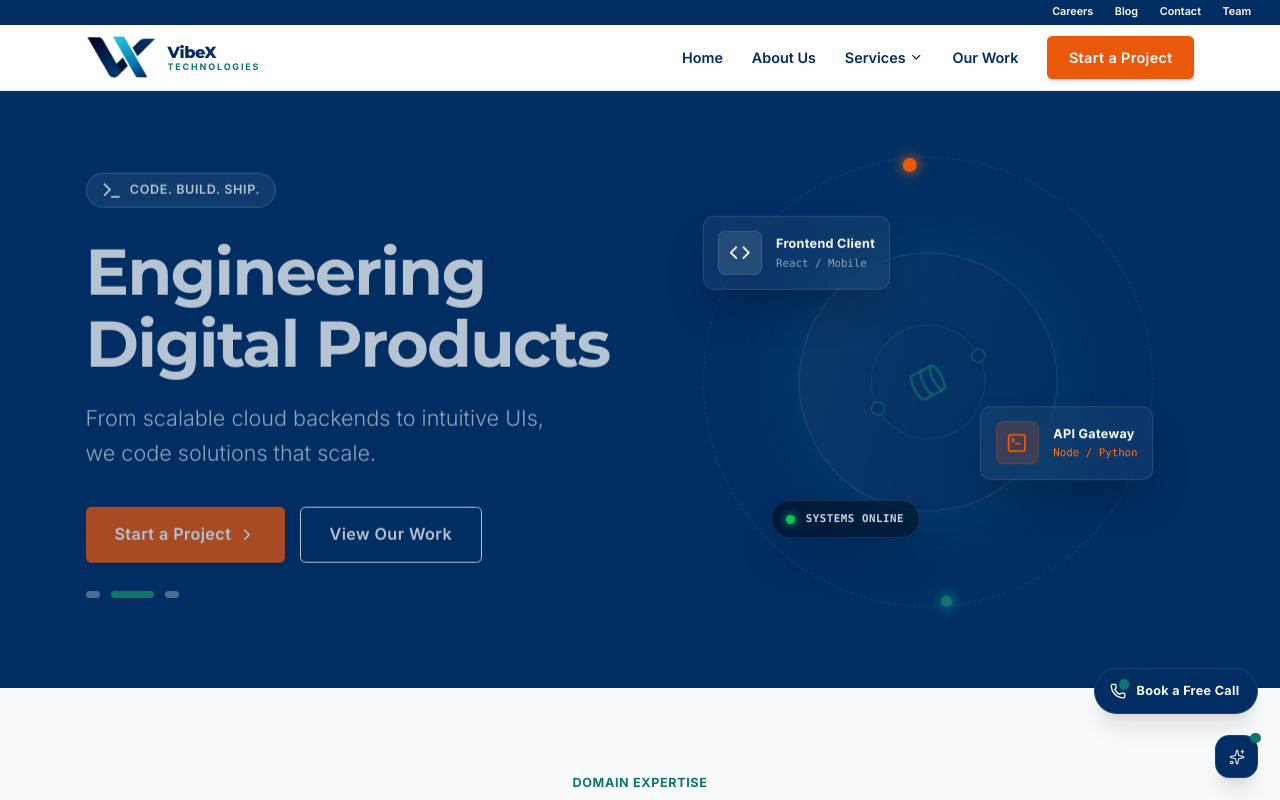
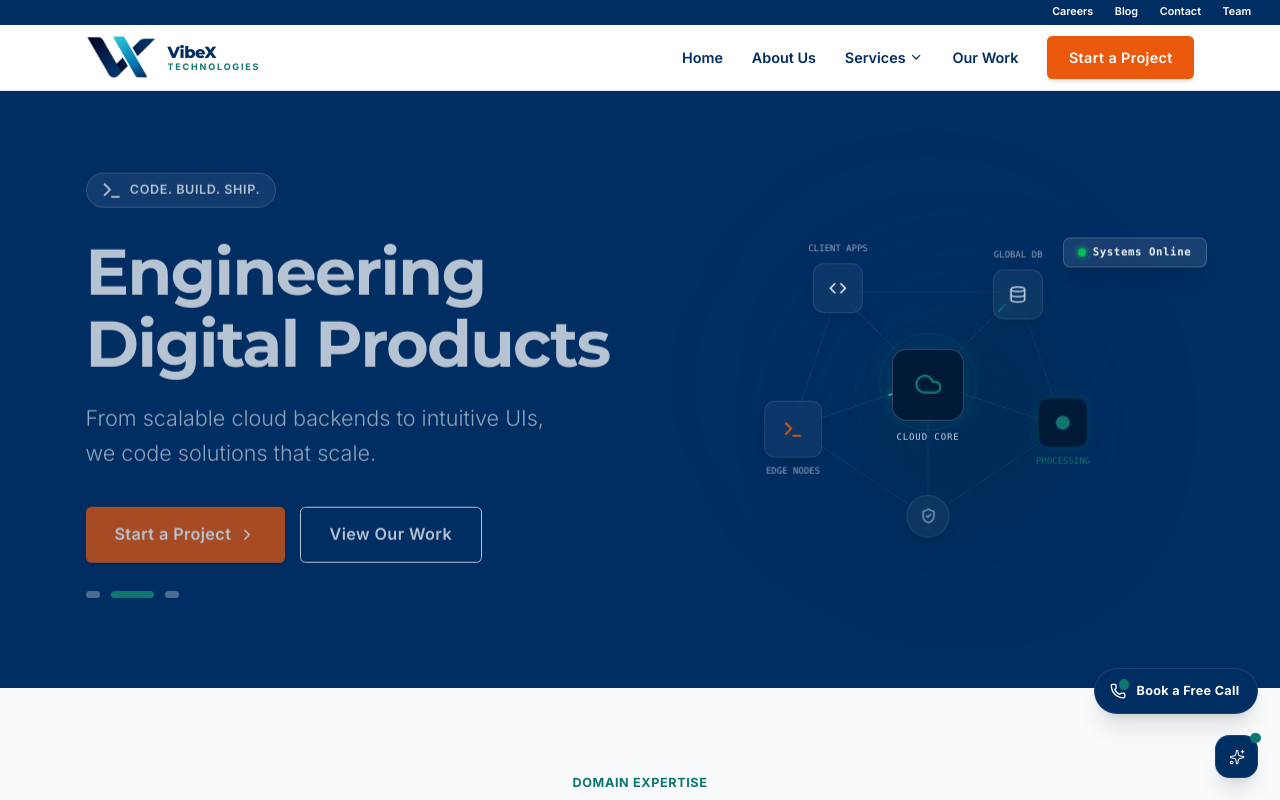
Before and after one commit to ajaymohank47/VibeX-Technologies, a React (Vite) app: page / in a window 1280 px wide. Shown: the top 800 px of the page. Built offline with nearby package versions, Linux system fonts and the light colour scheme.

Commit message:
chore: update portfolio and hero animation styles

```diff
--- a/src/components/sections/Hero.jsx
+++ b/src/components/sections/Hero.jsx
@@ -121,76 +121,148 @@ const Hero = () => {
                     </div>
                 </div>
 
-                {/* Right: Abstract 3D Tech Graphic */}
+                {/* Right: Abstract Geometric Grid / Connecting Dots */}
                 <motion.div
                     initial={{ opacity: 0, scale: 0.9 }}
                     animate={{ opacity: 1, scale: 1 }}
                     transition={{ duration: 1.2 }}
                     className="relative hidden lg:flex items-center justify-center h-full"
                 >
-                    {/* Abstract Composition mimicking Development Architecture */}
-                    <div className="relative w-[500px] h-[500px]">
-                        {/* Center Sphere/Core Server */}
+                    <div className="relative w-[500px] h-[500px] flex items-center justify-center">
+                        {/* Glow Behind */}
+                        <div className="absolute top-1/2 left-1/2 -translate-x-1/2 -translate-y-1/2 w-80 h-80 bg-accent-teal/5 rounded-full blur-[80px] pointer-events-none" />
+                        <div className="absolute top-1/2 left-1/2 -translate-x-1/3 -translate-y-1/3 w-64 h-64 bg-[#002244]/40 rounded-full blur-[60px] pointer-events-none" />
+
+                        {/* SVG Grid Connections */}
+                        <svg className="absolute inset-0 w-full h-full overflow-visible pointer-events-none" viewBox="0 0 500 500">
+                            {/* Static Lines */}
+                            <path d="M 150 150 L 350 150 L 400 300 L 250 400 L 100 300 Z" fill="none" stroke="rgba(255,255,255,0.06)" strokeWidth="1" />
+                            <path d="M 250 250 L 150 150 M 250 250 L 350 150 M 250 250 L 400 300 M 250 250 L 250 400 M 250 250 L 100 300" fill="none" stroke="rgba(255,255,255,0.08)" strokeWidth="1" />
+
+                            {/* Animated Glowing Data Lines */}
+                            {/* Path 1: Client to Core to DB */}
+                            <motion.path
+                                d="M 100 300 L 250 250 L 350 150"
+                                fill="none"
+                                stroke="#14b8a6"
+                                strokeWidth="2"
+                                strokeDasharray="15 350"
+                                animate={{ strokeDashoffset: [0, -365] }}
+                                transition={{ duration: 3, repeat: Infinity, ease: "linear" }}
+                                style={{ filter: 'drop-shadow(0 0 5px rgba(20,184,166,0.8))' }}
+                            />
+                            {/* Path 2: Analytics to Core to Frontend */}
+                            <motion.path
+                                d="M 400 300 L 250 250 L 150 150"
+                                fill="none"
+                                stroke="#f97316"
+                                strokeWidth="2"
+                                strokeDasharray="15 350"
+                                animate={{ strokeDashoffset: [0, -365] }}
+                                transition={{ duration: 4, repeat: Infinity, ease: "linear", delay: 1 }}
+                                style={{ filter: 'drop-shadow(0 0 5px rgba(249,115,22,0.8))' }}
+                            />
+                            {/* Path 3: Security to Core */}
+                            <motion.path
+                                d="M 250 400 L 250 250 L 350 150"
+                                fill="none"
+                                stroke="#14b8a6"
+                                strokeWidth="1.5"
+                                strokeDasharray="12 300"
+                                animate={{ strokeDashoffset: [0, -312] }}
+                                transition={{ duration: 3.5, repeat: Infinity, ease: "linear", delay: 0.5 }}
+                                style={{ filter: 'drop-shadow(0 0 4px rgba(20,184,166,0.6))' }}
+                            />
+                            {/* Center Node Data Pulsing */}
+                            <motion.circle
+                                cx="250" cy="250" r="42"
+                                fill="none" stroke="#14b8a6" strokeWidth="1"
+                                animate={{ scale: [1, 1.4, 1], opacity: [0.3, 0, 0.3] }}
+                                transition={{ duration: 3, repeat: Infinity, ease: "easeInOut" }}
+                            />
+                        </svg>
+
+                        {/* --- Nodes (HTML Overlays) --- */}
+
+                        {/* Center Node (Cloud Core) */}
+                        <div className="absolute top-[50%] left-[50%] -translate-x-1/2 -translate-y-1/2 z-20">
                             <motion.div
-                            animate={{ rotate: 360 }}
-                            transition={{ duration: 40, repeat: Infinity, ease: "linear" }}
-                            className="absolute top-1/2 left-1/2 -translate-x-1/2 -translate-y-1/2 w-72 h-72 rounded-full border border-white/10 bg-gradient-to-tr from-white/5 to-transparent backdrop-blur-xl shadow-[0_0_80px_rgba(20,184,166,0.15)] flex items-center justify-center"
+                                animate={{ y: [-4, 4, -4] }}
+                                transition={{ duration: 5, repeat: Infinity, ease: "easeInOut" }}
+                                className="w-20 h-20 rounded-2xl bg-corporate-navy-dark border border-white/20 shadow-[0_0_30px_rgba(20,184,166,0.15)] flex items-center justify-center relative backdrop-blur-md"
                             >
-                            <div className="w-32 h-32 rounded-full border border-accent-teal/40 relative flex items-center justify-center">
-                                <Database size={40} className="text-accent-teal opacity-70" strokeWidth={1.5} />
-                                <div className="absolute top-0 left-1/2 -translate-x-1/2 -translate-y-1/2 w-4 h-4 bg-corporate-navy rounded-full border-2 border-accent-teal" />
-                                <div className="absolute bottom-0 left-1/2 -translate-x-1/2 translate-y-1/2 w-4 h-4 bg-corporate-navy rounded-full border-2 border-accent-teal" />
+                                <Cloud size={32} className="text-accent-teal" />
+                                <div className="absolute -bottom-7 text-[10px] text-slate-300 font-mono tracking-widest uppercase whitespace-nowrap">Cloud Core</div>
+                            </motion.div>
                         </div>
+
+                        {/* Top Left (Frontend) */}
+                        <div className="absolute top-[30%] left-[30%] -translate-x-1/2 -translate-y-1/2 z-10">
+                            <motion.div
+                                animate={{ y: [4, -4, 4] }}
+                                transition={{ duration: 4.5, repeat: Infinity, ease: "easeInOut", delay: 0.2 }}
+                                className="w-14 h-14 rounded-xl bg-white/5 border border-white/10 shadow-lg flex items-center justify-center relative backdrop-blur-md"
+                            >
+                                <Code size={20} className="text-white" />
+                                <div className="absolute -top-6 text-[10px] text-slate-400 font-mono uppercase whitespace-nowrap">Client Apps</div>
                             </motion.div>
+                        </div>
 
-                        {/* Orbital Rings */}
+                        {/* Top Right (Database) */}
+                        <div className="absolute top-[30%] left-[70%] -translate-x-1/2 -translate-y-1/2 z-10">
                             <motion.div
-                            animate={{ rotate: -360 }}
-                            transition={{ duration: 50, repeat: Infinity, ease: "linear" }}
-                            className="absolute top-0 left-0 w-full h-full rounded-full border border-white/10 border-dashed"
+                                animate={{ y: [-3, 3, -3] }}
+                                transition={{ duration: 4, repeat: Infinity, ease: "easeInOut", delay: 0.8 }}
+                                className="w-14 h-14 rounded-xl bg-white/5 border border-white/10 shadow-lg flex items-center justify-center relative backdrop-blur-md"
                             >
-                            <div className="absolute top-[14%] right-[14%] w-4 h-4 bg-accent-orange rounded-full shadow-[0_0_15px_#f97316]" />
-                            <div className="absolute bottom-[14%] left-[14%] w-3 h-3 bg-accent-teal rounded-full shadow-[0_0_15px_#14b8a6]" />
+                                <Database size={20} className="text-slate-300" />
+                                <div className="absolute -top-6 text-[10px] text-slate-400 font-mono uppercase whitespace-nowrap">Global DB</div>
                             </motion.div>
+                        </div>
 
-                        {/* Floating Tech Stack Node 1. Frontend */}
+                        {/* Bottom Left (Mobile/Client) */}
+                        <div className="absolute top-[60%] left-[20%] -translate-x-1/2 -translate-y-1/2 z-10">
                             <motion.div
-                            animate={{ y: [-15, 15, -15] }}
-                            transition={{ duration: 6, repeat: Infinity, ease: "easeInOut" }}
-                            className="absolute top-[15%] left-[0%] bg-white/5 backdrop-blur-lg border border-white/10 p-4 rounded-xl flex items-center gap-4 shadow-2xl"
+                                animate={{ y: [3, -3, 3] }}
+                                transition={{ duration: 5.5, repeat: Infinity, ease: "easeInOut", delay: 1 }}
+                                className="w-16 h-16 rounded-xl bg-white/5 border border-white/10 shadow-lg flex items-center justify-center relative backdrop-blur-md"
                             >
-                            <div className="w-12 h-12 bg-white/10 rounded-lg text-white flex items-center justify-center border border-white/10">
-                                <Code size={24} />
+                                <Terminal size={24} className="text-accent-orange" />
+                                <div className="absolute -bottom-6 text-[10px] text-slate-400 font-mono uppercase whitespace-nowrap">Edge Nodes</div>
+                            </motion.div>
                         </div>
-                            <div>
-                                <div className="text-white font-bold text-sm tracking-wide">Frontend Client</div>
-                                <div className="text-slate-400 text-xs font-mono mt-1">React / Mobile</div>
+
+                        {/* Bottom Right (Server/Analytics) */}
+                        <div className="absolute top-[60%] left-[80%] -translate-x-1/2 -translate-y-1/2 z-10">
+                            <motion.div
+                                animate={{ y: [-5, 5, -5] }}
+                                transition={{ duration: 6, repeat: Infinity, ease: "easeInOut", delay: 0.5 }}
+                                className="w-14 h-14 rounded-xl bg-corporate-navy-dark border border-accent-teal/30 shadow-[0_0_15px_rgba(20,184,166,0.15)] flex items-center justify-center relative backdrop-blur-md"
+                            >
+                                <div className="w-4 h-4 rounded-full bg-accent-teal animate-pulse" />
+                                <div className="absolute -bottom-6 text-[10px] text-accent-teal font-mono uppercase whitespace-nowrap">Processing</div>
+                            </motion.div>
                         </div>
+
+                        {/* Bottom Center (Security) */}
+                        <div className="absolute top-[80%] left-[50%] -translate-x-1/2 -translate-y-1/2 z-10">
+                            <motion.div
+                                animate={{ y: [-2, 2, -2] }}
+                                transition={{ duration: 4.8, repeat: Infinity, ease: "easeInOut", delay: 1.2 }}
+                                className="w-12 h-12 rounded-full bg-white/5 border border-white/10 shadow-lg flex items-center justify-center relative backdrop-blur-md"
+                            >
+                                <ShieldCheck size={18} className="text-slate-400" />
                             </motion.div>
+                        </div>
 
-                        {/* Floating Tech Stack Node 2. Backend */}
+                        {/* Floating Metric Badge */}
                         <motion.div
-                            animate={{ y: [15, -15, 15] }}
-                            transition={{ duration: 7, repeat: Infinity, ease: "easeInOut", delay: 1 }}
-                            className="absolute bottom-[30%] right-[0%] bg-white/5 backdrop-blur-lg border border-white/10 p-4 rounded-xl flex items-center gap-4 shadow-2xl"
+                            animate={{ y: [-5, 5, -5], opacity: [0.9, 1, 0.9] }}
+                            transition={{ duration: 4, repeat: Infinity, ease: "easeInOut", delay: 2 }}
+                            className="absolute top-[18%] left-[80%] bg-white/10 backdrop-blur-md border border-white/20 px-4 py-2 rounded-lg flex items-center gap-2 shadow-xl whitespace-nowrap z-30"
                         >
-                            <div className="w-12 h-12 bg-accent-orange/20 rounded-lg text-accent-orange flex items-center justify-center border border-accent-orange/20">
-                                <TerminalSquare size={24} />
-                            </div>
-                            <div>
-                                <div className="text-white font-bold text-sm tracking-wide">API Gateway</div>
-                                <div className="text-accent-orange-light text-xs font-mono mt-1">Node / Python</div>
-                            </div>
-                        </motion.div>
-
-                        {/* Systems Status Indicator */}
-                        <motion.div
-                            animate={{ y: [-8, 8, -8] }}
-                            transition={{ duration: 4, repeat: Infinity, ease: "easeInOut", delay: 2 }}
-                            className="absolute bottom-[15%] left-[15%] bg-black/40 backdrop-blur-md border border-white/10 px-4 py-3 rounded-full flex items-center gap-3 shadow-2xl"
-                        >
-                            <div className="w-2.5 h-2.5 rounded-full bg-green-500 animate-pulse shadow-[0_0_10px_#22c55e]" />
-                            <span className="text-slate-300 text-xs font-mono font-semibold tracking-wider uppercase">Systems Online</span>
+                            <div className="w-2 h-2 rounded-full bg-green-500 animate-pulse shadow-[0_0_8px_#22c55e]" />
+                            <span className="text-white text-xs font-mono font-bold tracking-wider">Systems Online</span>
                         </motion.div>
 
                     </div>
```
Also changed, not shown: src/components/sections/About.jsx (+2 -11 lines), src/components/sections/Portfolio.jsx (+7 -7 lines), public/robots.txt. Lines whose indentation alone changed are shown as unchanged.
